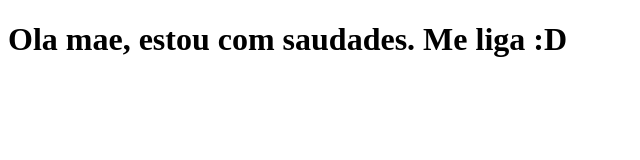
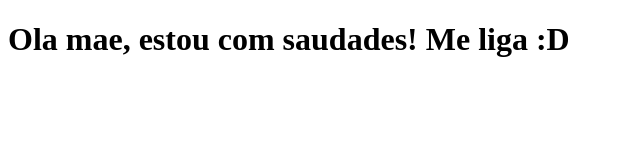
Before and after one commit to raul-ferreira/praticacurso.dev, a Next.js app: page / in a window 1280 px wide. Shown: the top 160 px of the page, without its empty margins (0-640 px from the left). Built offline with nearby package versions, Linux system fonts and the light colour scheme.

Commit message:
Frase Final

```diff
--- a/pages/index.js
+++ b/pages/index.js
@@ -1,5 +1,5 @@
 function Home() {
-    return <h1>Ola mae, estou com saudades. Me liga :D <br></br>
+    return <h1>Ola mae, estou com saudades! Me liga :D <br></br>
     </h1>
 }
 
```
